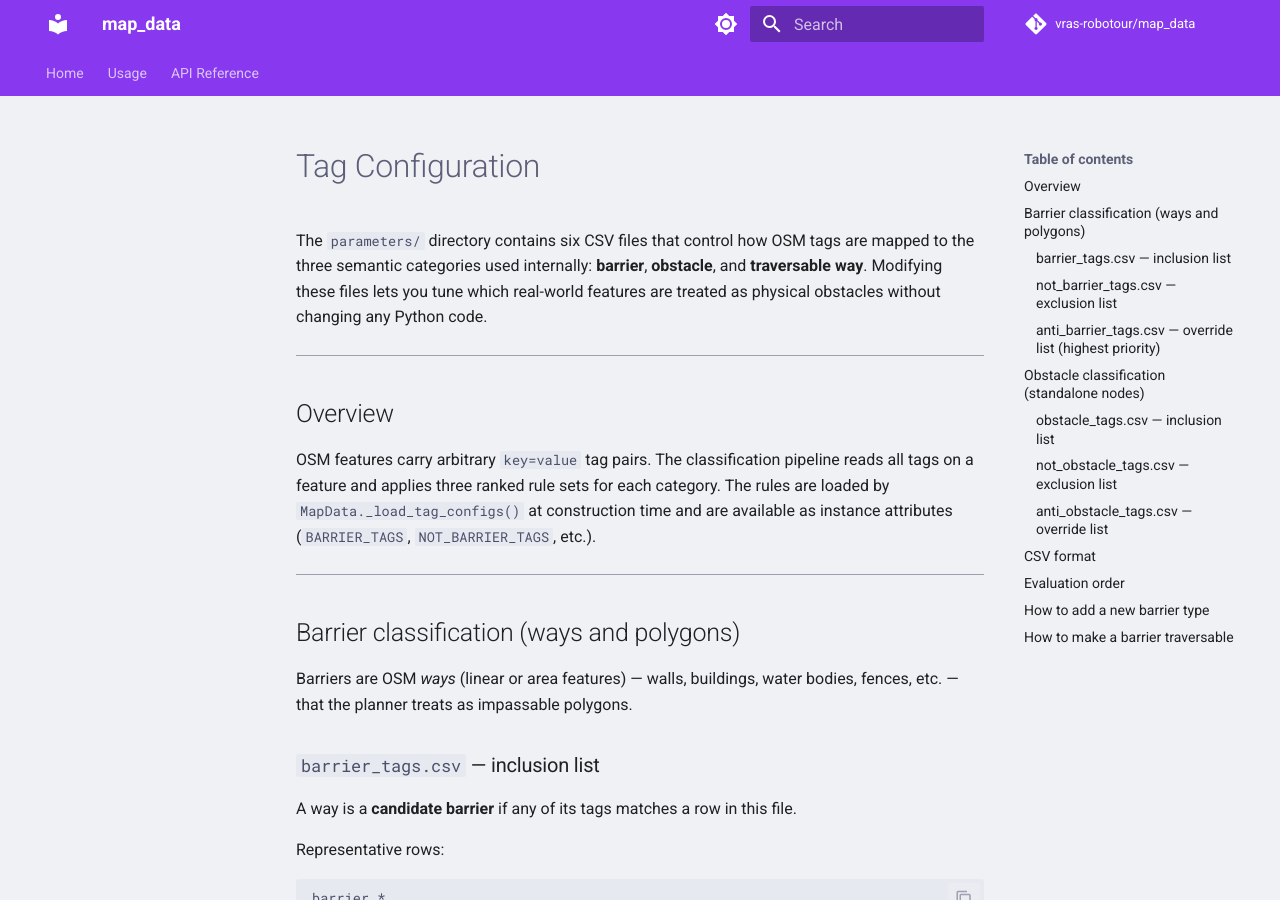
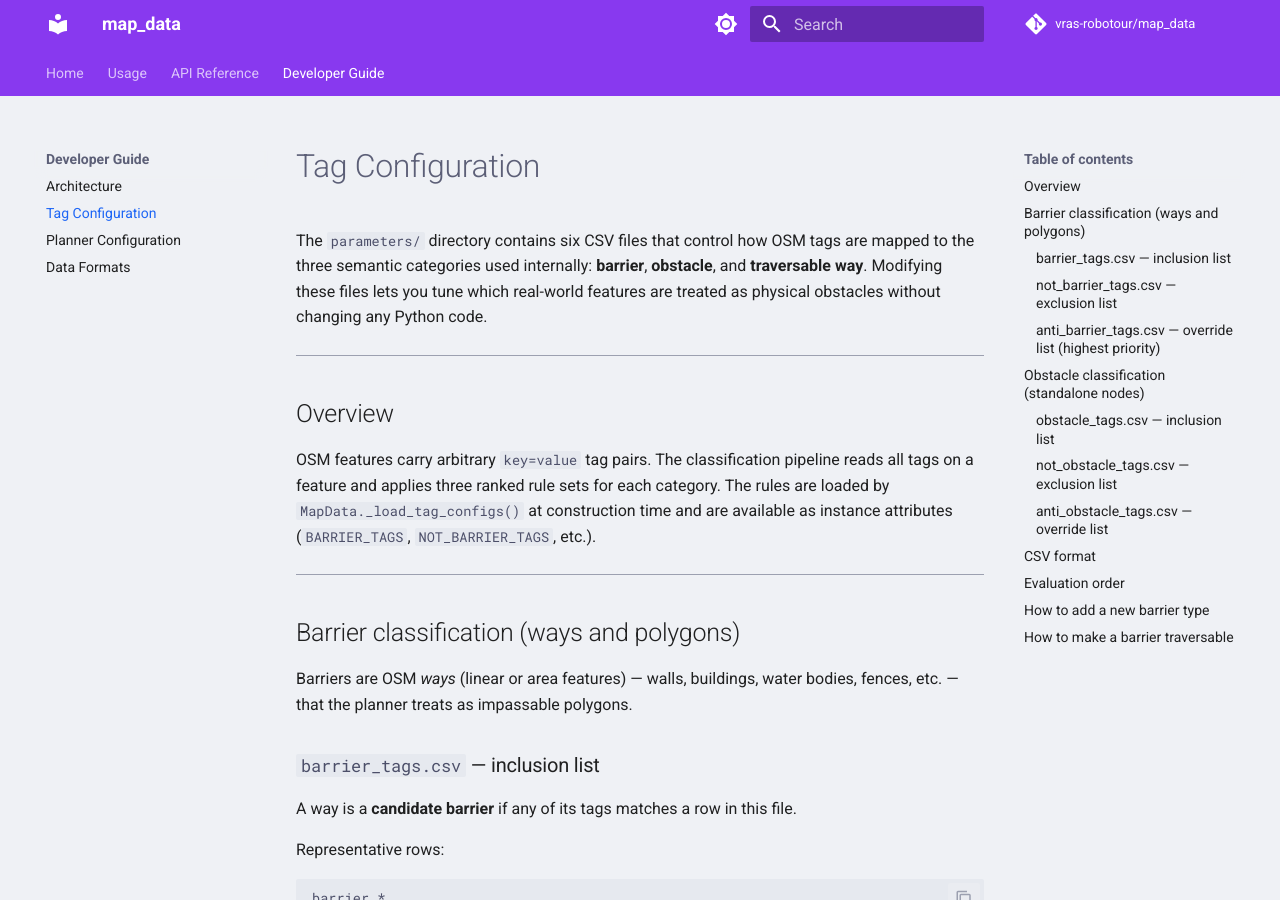
Before and after one commit to vras-robotour/map_data, an MkDocs documentation site: the page built from docs/dev/tag_configuration.md, in a window 1280 px wide and 900 px high. Built offline with MkDocs 1.6.1 and Material for MkDocs 9.7.7, drawn with Linux system fonts in a browser that asks for light colours; comment, search, counter and statistics services are not loaded.

Commit message:
update mkdocs navigation for new pages
- add Viewer REST API under API Reference
- add Developer Guide section with Architecture, Tag Configuration,
  Planner Configuration, and Data Formats pages

```diff
--- a/mkdocs.yml
+++ b/mkdocs.yml
@@ -62,3 +62,9 @@ nav:
       - MapData: api/map_data.md
       - Way: api/way.md
       - Pathsolvers: api/pathsolver.md
+      - Viewer REST API: api/viewer_routes.md
+  - Developer Guide:
+      - Architecture: dev/architecture.md
+      - Tag Configuration: dev/tag_configuration.md
+      - Planner Configuration: dev/planner_config.md
+      - Data Formats: dev/data_formats.md
```
